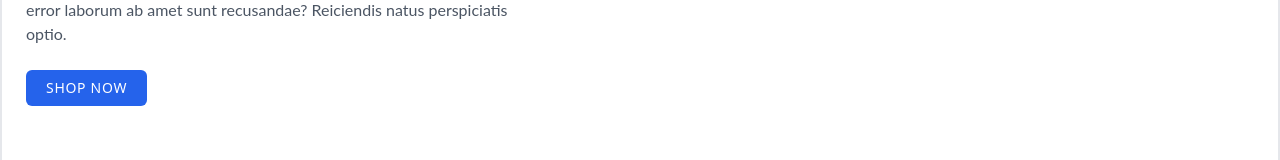
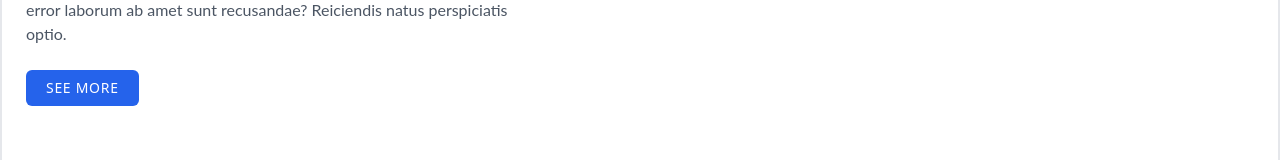
Before and after one commit to dfilmon/linkedin_clone_react_tailwind, a React (Create React App) app: page / in a window 1280 px wide. Shown: the part 784-944 px from the top of the page. Built offline with nearby package versions, Linux system fonts and the light colour scheme.

Commit message:
2 files modified

```diff
--- a/src/components/AppMain/Profile/Profile.jsx
+++ b/src/components/AppMain/Profile/Profile.jsx
@@ -55,7 +55,7 @@ export default function Profile() {
           <div class="flex items-center justify-center w-full px-6 py-8 lg:h-[32rem] lg:w-1/2">
             <div class="max-w-xl">
               <h2 class="text-3xl font-semibold text-gray-800 text-white lg:text-4xl">
-                Dr Yossief Haileab
+                Phoebe Stacks
               </h2>
               <h2 class=" text-large font-semibold text-gray-800 dark:text-black lg:text-large lg:mt-2 ">
               Pharmacist at Kroger
@@ -110,7 +110,7 @@ export default function Profile() {
                 </p>
 
                 <button class="w-full px-5 py-2 mt-6 text-sm tracking-wider text-white uppercase transition-colors duration-300 transform bg-blue-600 rounded-md lg:w-auto hover:bg-blue-500 focus:outline-none focus:bg-blue-500">
-                  Shop Now
+                  See More
                 </button>
               </div>
             </div>
--- a/src/components/AppMain/Profile/style.css
+++ b/src/components/AppMain/Profile/style.css
@@ -1,4 +1,4 @@
 .profileImage {
-  background-image: url('https://images.unsplash.com/photo-1542458580-661eae5bec20?ixlib=rb-4.0.3&ixid=MnwxMjA3fDB8MHxwaG90by1wYWdlfHx8fGVufDB8fHx8&auto=format&fit=crop&w=774&q=80https://images.unsplash.com/photo-1508394522741-82ac9c15ba69?ixlib=rb-1.2.1&ixid=eyJhcHBfaWQiOjEyMDd9&auto=format&fit=crop&w=748&q=80');
-  background-position: 2px -240px;
+  background-image: url('https://images.unsplash.com/photo-1590650153855-d9e808231d41?ixlib=rb-4.0.3&ixid=MnwxMjA3fDB8MHxwaG90by1wYWdlfHx8fGVufDB8fHx8&auto=format&fit=crop&w=1740&q=80');
+  background-position: 2px 0px;
 }
```
